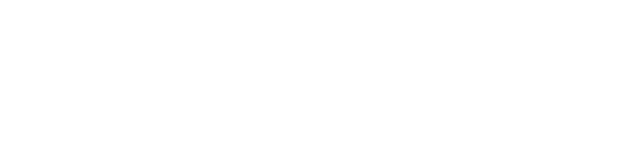
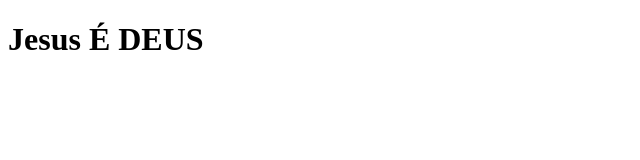
Before and after one commit to DionathaCst/git-pratic, a plain HTML site: page index.html in a window 1280 px wide. Shown: the whole page, without its empty margins (0-640 px from the left). Drawn offline with Linux system fonts and the light colour scheme.

Commit message:
titulo adcionado

```diff
--- a/index.html
+++ b/index.html
@@ -6,6 +6,7 @@
     <title>Document</title>
 </head>
 <body>
+    <h1>Jesus É DEUS</h1>
 
 </body>
 </html>
```
